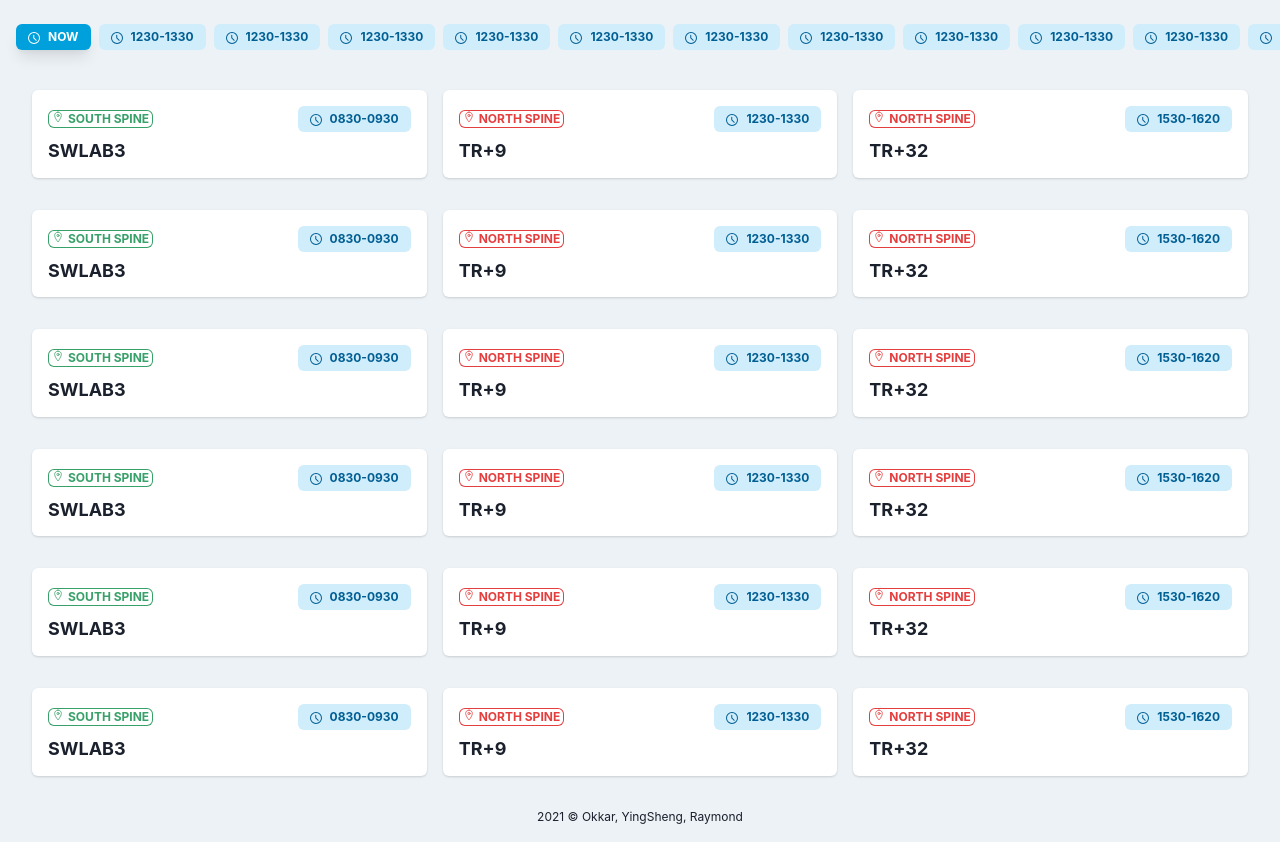
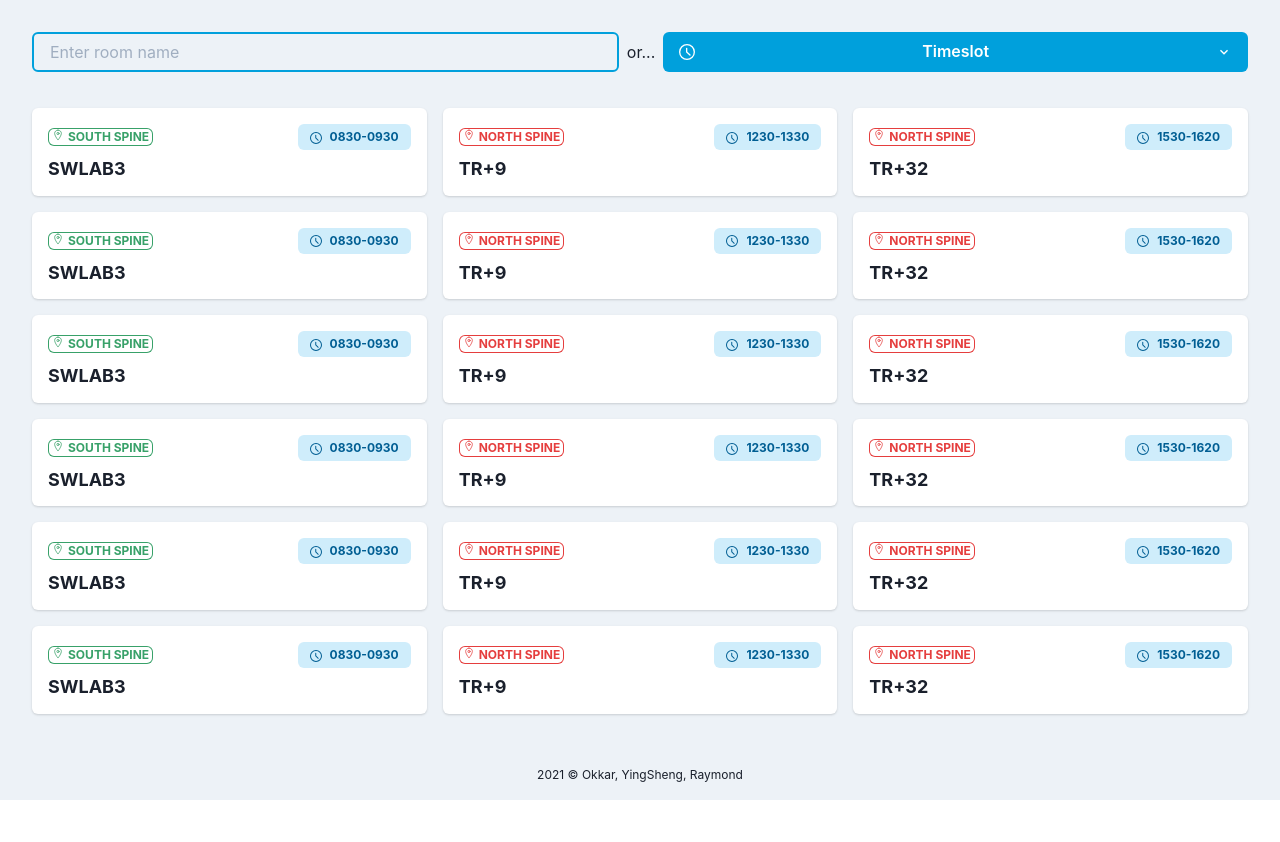
Before and after one commit to OkkarMin/where-to-mug, a Next.js app: page / in a window 1280 px wide. After the commit the page ends 800 px from the top, so only its background shows below. Built offline with nearby package versions, Linux system fonts and the light colour scheme.

Commit message:
feat: :sparkles: Add input search box for room name

```diff
--- a/src/pages/_document.tsx
+++ b/src/pages/_document.tsx
@@ -1,5 +1,5 @@
-import NextDocument, { Html, Head, Main, NextScript } from 'next/document'
-import { ColorModeScript } from '@chakra-ui/react'
+import NextDocument, { Html, Head, Main, NextScript } from "next/document";
+import { ColorModeScript } from "@chakra-ui/react";
 
 export default class Document extends NextDocument {
   render() {
@@ -8,11 +8,11 @@ export default class Document extends NextDocument {
         <Head />
         <body>
           {/* Make Color mode to persists when you refresh the page. */}
-          <ColorModeScript />
+          {/* <ColorModeScript /> */}
           <Main />
           <NextScript />
         </body>
       </Html>
-    )
+    );
   }
 }
--- a/src/pages/index.tsx
+++ b/src/pages/index.tsx
@@ -1,6 +1,20 @@
-import { Container, Box, SimpleGrid } from "@chakra-ui/react";
+import {
+  Text,
+  Box,
+  Input,
+  HStack,
+  Flex,
+  Button,
+  SimpleGrid,
+  Menu,
+  MenuItem,
+  MenuButton,
+  MenuGroup,
+  MenuList,
+  Spacer,
+} from "@chakra-ui/react";
+import { ChevronDownIcon, TimeIcon } from "@chakra-ui/icons";
 
-import { BadgeTimeSlotsHeader } from "../components/BadgeTimeSlotsHeader";
 import { FreeRoomCard, IFreeRoomCard } from "../components/FreeRoomCard";
 
 const data = [
@@ -24,11 +38,63 @@ const data = [
   { location: "North Spine", time: "1530-1620", room: "TR+32" },
 ];
 
+const timeSlots = [
+  "0830-0930",
+  "0930-1030",
+  "1030-1130",
+  "1130-1230",
+  "1230-1330",
+  "1330-1430",
+  "1430-1530",
+  "1630-1730",
+  "1730-1830",
+  "1830-1930",
+  "1930-2030",
+];
+
 const Index = () => {
   return (
-    <Box w="full" h="auto" minH="100vh" bg="gray.100" mb="-4">
-      <BadgeTimeSlotsHeader />
-      <SimpleGrid minChildWidth="300px" spacing="4" mt="4" px={["4", "8"]}>
+    <Flex
+      direction="column"
+      w="full"
+      h="auto"
+      minH="100vh"
+      bg="gray.100"
+      mb="-4"
+    >
+      <HStack p={["4", "8"]}>
+        <Input
+          borderColor="#01A0DC"
+          placeholder="Enter room name"
+          colorScheme="linkedin"
+          variant="filled"
+        />
+
+        <Text>or...</Text>
+
+        <Menu placement="auto">
+          <MenuButton
+            as={Button}
+            colorScheme="linkedin"
+            size="md"
+            width="full"
+            leftIcon={<TimeIcon />}
+            rightIcon={<ChevronDownIcon />}
+          >
+            Timeslot
+          </MenuButton>
+          <MenuList>
+            <MenuGroup title="Timeslot">
+              {timeSlots.map((slot: string, i: number) => (
+                <MenuItem key={i} icon={<TimeIcon />}>
+                  {slot}
+                </MenuItem>
+              ))}
+            </MenuGroup>
+          </MenuList>
+        </Menu>
+      </HStack>
+      <SimpleGrid minChildWidth="300px" spacingX="4" mt="1" px={["4", "8"]}>
         {data.map((item: IFreeRoomCard, i: number) => (
           <FreeRoomCard
             key={i}
@@ -38,10 +104,11 @@ const Index = () => {
           ></FreeRoomCard>
         ))}
       </SimpleGrid>
+      <Spacer />
       <Box textAlign="center" fontSize="xs" py="4">
         2021 © Okkar, YingSheng, Raymond
       </Box>
-    </Box>
+    </Flex>
   );
 };
 
```
Also changed, not shown: src/components/Container.tsx (deleted, +0 -19 lines).
